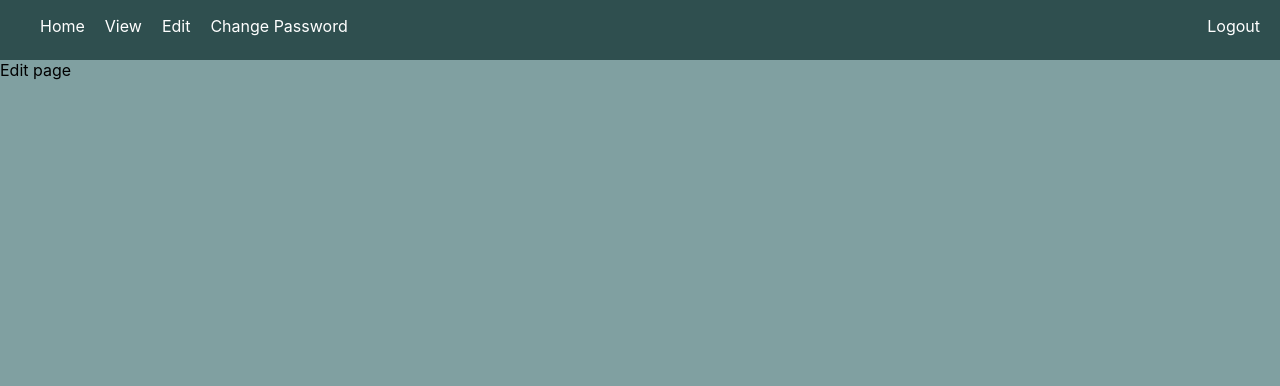
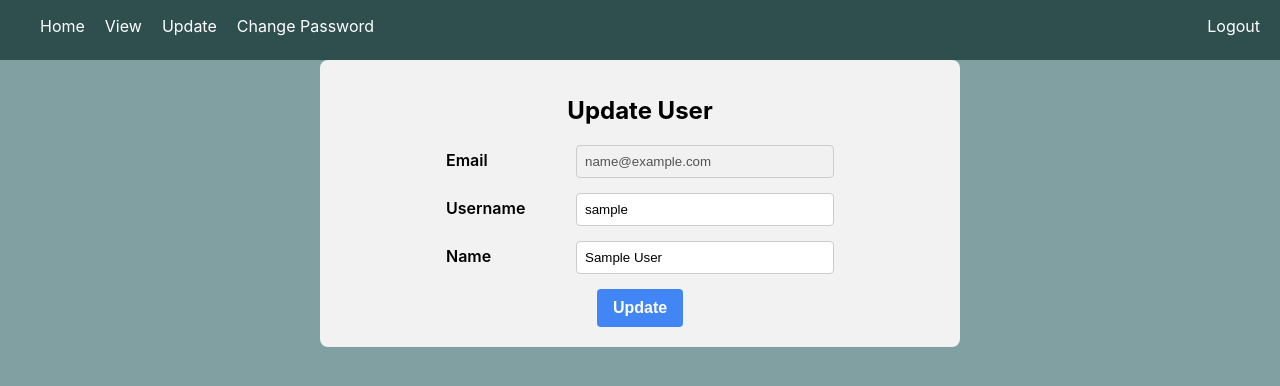
Before and after one commit to narayan3559/crud_Auth, a React (Create React App) app in the folder client/: page /update in a window 1280 px wide. Shown: the top 386 px of the page. Built offline with nearby package versions, Linux system fonts and the light colour scheme; sample sign-in values are in the browser's storage.

Commit message:
all done except frontend validation

```diff
--- a/client/src/App.js
+++ b/client/src/App.js
@@ -5,7 +5,7 @@ import PrivateCom from './components/PrivateCom'
 import Signup from './pages/Signup'
 import Login from './pages/Login'
 import View from './pages/View'
-import Edit from './pages/Edit'
+import Update from './pages/Update'
 import Changepassword from './pages/Changepassword'
 import { ToastContainer } from "react-toastify";
 import "react-toastify/dist/ReactToastify.css";
@@ -24,7 +24,7 @@ const App = () => {
           <Route path="/" element={<Home />} />
           <Route element={<PrivateCom />}>
             <Route path="/fetch" element={<View />} />
-            <Route path="/update" element={<Edit />} />
+            <Route path="/update" element={<Update />} />
             <Route path="/changePassword" element={<Changepassword />} />
           </Route>
           <Route path="/forgot" element={<Forgot />} />
--- a/client/src/components/PrivateCom.jsx
+++ b/client/src/components/PrivateCom.jsx
@@ -3,7 +3,6 @@ import { Navigate, Outlet } from 'react-router-dom'
 
 const PrivateCom = () => {
   const auth = localStorage.getItem('userdata')
-  console.log(auth)
   return auth? <Outlet /> : <Navigate to='/login' />
 }
 
--- a/client/src/components/Topbar.jsx
+++ b/client/src/components/Topbar.jsx
@@ -20,7 +20,7 @@ const Topbar = () => {
           {auth ? (
             <>
               <li><Link to="/fetch">View</Link></li>
-              <li><Link to="/update">Edit</Link></li>
+              <li><Link to="/update">Update</Link></li>
               <li><Link to="/changePassword">Change Password</Link></li>
             </>
           ) : null}
--- a/client/src/pages/Edit.jsx
+++ /dev/null
@@ -1,11 +0,0 @@
-import React from 'react'
-
-const Edit = () => {
-  return (
-    <>
-      <div>Edit page</div>
-    </>
-  );
-}
-
-export default Edit
--- /dev/null
+++ b/client/src/pages/Update.jsx
@@ -0,0 +1,124 @@
+import React, { useState } from "react";
+import styled from "styled-components";
+import { toast } from "react-toastify";
+import { useNavigate } from "react-router-dom";
+
+const Update = () => {
+  const local = JSON.parse(localStorage.getItem("userdata")).data;
+  console.log(local);
+  const auth = JSON.parse(localStorage.getItem("userdata")).auth
+  const [username, setUsername] = useState(local.username)
+  const [name, setName] = useState(local.name);
+  const email = local.email
+  const navigate = useNavigate()
+
+  const handleSubmit = async (e) => {
+    e.preventDefault();
+
+    try {
+      const response = await fetch("http://localhost:8000/update/", {
+        method: "POST",
+        headers: {
+          "Content-Type": "application/json",
+        },
+        body: JSON.stringify({ email, username, name, auth }),
+      });
+
+      if (response.ok) {
+        const data = await response.json();
+        console.log(data.user);
+        localStorage.setItem("userdata", JSON.stringify(data.user));
+        toast.success(data.message);
+        navigate('/')
+      } else {
+        const errorData = await response.json();
+        toast.error(errorData.error);
+      }
+    } catch (error) {
+      console.error(error);
+    }
+  };
+
+  return (
+    <Container>
+      <Title>Update User</Title>
+      <Form onSubmit={handleSubmit}>
+        <FormItem>
+          <Label>Email</Label>
+          <Input type="email" value={email} disabled />
+        </FormItem>
+        <FormItem>
+          <Label>Username</Label>
+          <Input
+            type="text"
+            required
+            value={username}
+            onChange={(e) => setUsername(e.target.value)}
+          />
+        </FormItem>
+        <FormItem>
+          <Label>Name</Label>
+          <Input
+            type="text"
+            required
+            value={name}
+            onChange={(e) => setName(e.target.value)}
+          />
+        </FormItem>
+        <Button type="submit">Update</Button>
+      </Form>
+    </Container>
+  );
+};
+
+const Container = styled.div`
+  max-width: 600px;
+  margin: 0 auto;
+  padding: 20px;
+  background-color: #f2f2f2;
+  border-radius: 8px;
+`;
+
+const Title = styled.h1`
+  font-size: 24px;
+  margin-bottom: 20px;
+  text-align: center;
+`;
+
+const Form = styled.form`
+  display: flex;
+  align-items: center;
+  flex-direction: column;
+`;
+
+const FormItem = styled.div`
+  margin-bottom: 15px;
+`;
+
+const Label = styled.label`
+  font-size: 16px;
+  font-weight: 600;
+  display: inline-flex;
+  width: 130px;
+`;
+
+const Input = styled.input`
+  padding: 8px;
+  border: 1px solid #ccc;
+  border-radius: 4px;
+  width: 240px;
+`;
+
+const Button = styled.button`
+  padding: 10px 16px;
+  font-size: 16px;
+  font-weight: 600;
+  color: #fff;
+  background-color: #4285f4;
+  border: none;
+  border-radius: 4px;
+  cursor: pointer;
+`;
+
+
+export default Update;
```
Also changed, not shown: 2 other files (tests, documents, lock files or other folders).
